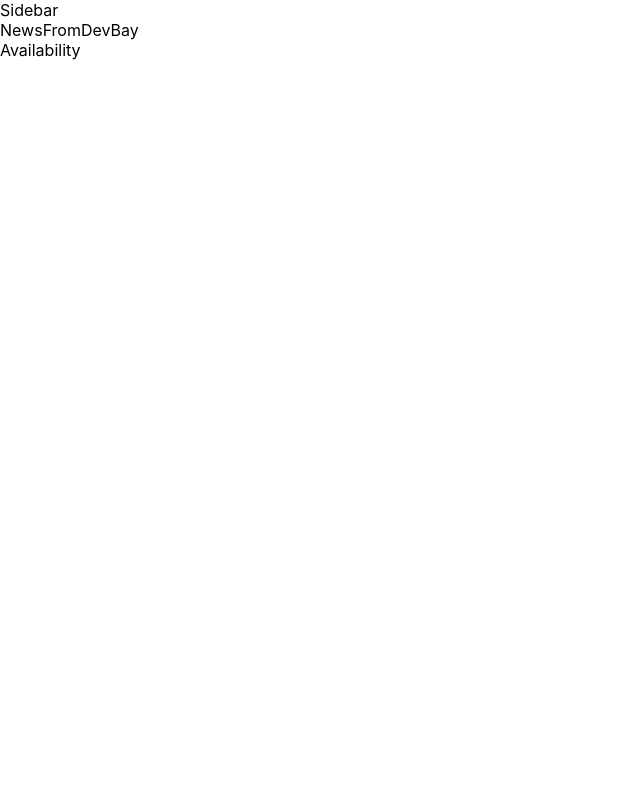
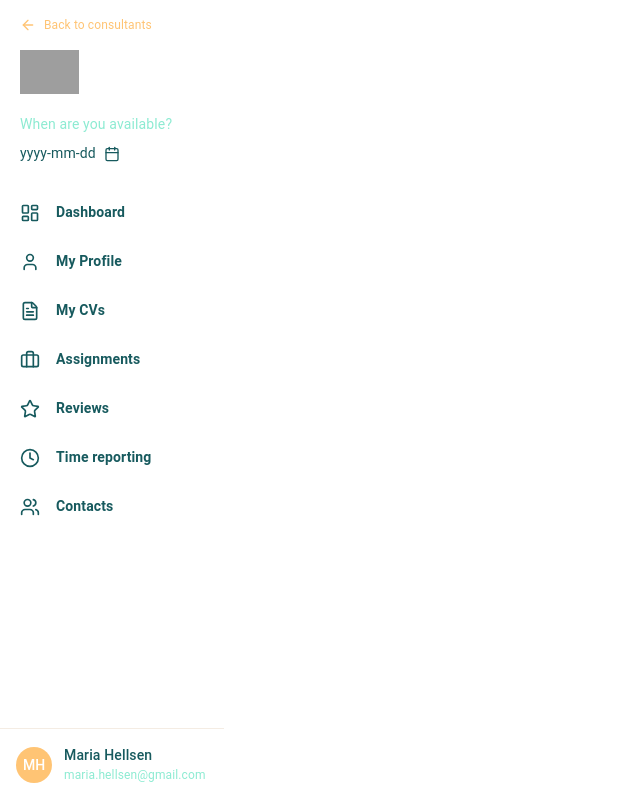
Before and after one commit to MariaHellsen/Dashboard_DB, a React (Vite) app: page /dashboard/1 in a window 1280 px wide. Shown: the whole page, without its empty margins (0-640 px from the left). Built offline with nearby package versions, Linux system fonts and the light colour scheme; grey boxes are pictures that could not be loaded.

Commit message:
Add Sidebar component

```diff
--- a/package.json
+++ b/package.json
@@ -15,6 +15,7 @@
     "@fontsource/manrope": "^5.2.8",
     "@mui/icons-material": "^7.3.6",
     "@mui/material": "^7.3.6",
+    "lucide-react": "^0.562.0",
     "react": "^19.2.0",
     "react-dom": "^19.2.0",
     "react-router-dom": "^7.10.1"
--- a/src/componenets/Sidebar.tsx
+++ /dev/null
@@ -1,7 +0,0 @@
-export const Sidebar = () => {
-  return (
-    <>
-      <div>Sidebar</div>
-    </>
-  );
-};
--- /dev/null
+++ b/src/componenets/Sidebar/Sidebar.styles.ts
@@ -0,0 +1,177 @@
+import { sidebarColors } from '../../theme';
+
+export const sidebarStyles = {
+  // Main container
+  container: {
+    display: 'flex',
+    flexDirection: 'column',
+    height: '100%',
+  },
+
+  // Back button
+  backButton: {
+    display: 'flex',
+    alignItems: 'center',
+    gap: 1,
+    px: 2.5,
+    pt: 2,
+    cursor: 'pointer',
+    color: sidebarColors.muted,
+    transition: 'color 0.2s ease',
+    '&:hover': {
+      color: sidebarColors.accent,
+    },
+  },
+
+  backText: {
+    fontSize: '0.75rem',
+    fontWeight: 400,
+  },
+
+  // Logo section
+  logoBox: {
+    px: 2.5,
+    pt: 2,
+    pb: 2,
+  },
+
+  // Availability section
+  availabilityBox: {
+    px: 2.5,
+    pb: 3,
+  },
+
+  availabilityQuestion: {
+    color: sidebarColors.muted,
+    fontSize: '0.875rem',
+    mb: 1,
+  },
+
+  dateContainer: {
+    display: 'flex',
+    alignItems: 'center',
+    gap: 1,
+  },
+
+  dateText: {
+    color: sidebarColors.foreground,
+    fontSize: '0.875rem',
+  },
+
+  // Navigation section
+  navBox: {
+    flex: 1,
+    overflow: 'auto',
+  },
+
+  menuButton: {
+    px: 2.5,
+    py: 1.25,
+    color: sidebarColors.foreground,
+    transition: 'color 0.2s ease',
+    '&:hover': {
+      bgcolor: 'transparent',
+      color: sidebarColors.accent,
+    },
+  },
+
+  menuIcon: {
+    minWidth: 36,
+    transition: 'color 0.2s ease',
+  },
+
+  menuText: {
+    fontSize: '0.875rem',
+    fontWeight: 700,
+  },
+
+  // Profile section
+  profileBox: {
+    p: 2,
+    borderTop: `1px solid ${sidebarColors.border}`,
+    display: 'flex',
+    alignItems: 'center',
+    gap: 1.5,
+  },
+
+  avatar: {
+    width: 36,
+    height: 36,
+    bgcolor: sidebarColors.accent,
+    color: sidebarColors.background,
+    fontSize: '0.875rem',
+    fontWeight: 500,
+  },
+
+  profileInfo: {
+    flex: 1,
+    minWidth: 0,
+  },
+
+  userName: {
+    color: sidebarColors.foreground,
+    fontWeight: 500,
+    fontSize: '0.875rem',
+    overflow: 'hidden',
+    textOverflow: 'ellipsis',
+    whiteSpace: 'nowrap',
+  },
+
+  userEmail: {
+    color: sidebarColors.muted,
+    fontSize: '0.75rem',
+    display: 'block',
+    overflow: 'hidden',
+    textOverflow: 'ellipsis',
+    whiteSpace: 'nowrap',
+  },
+
+  // Mobile drawer
+  drawer: (width: number | string) => ({
+    '& .MuiDrawer-paper': {
+      width: width,
+      bgcolor: sidebarColors.background,
+    },
+  }),
+
+  closeButtonBox: {
+    display: 'flex',
+    justifyContent: 'flex-end',
+    p: 1,
+  },
+
+  closeButton: {
+    color: sidebarColors.foreground,
+    '&:hover': {
+      color: sidebarColors.accent,
+    },
+  },
+
+  // Desktop sidebar
+  desktopSidebar: (width: number | string) => ({
+    position: 'fixed',
+    left: 0,
+    top: 0,
+    height: '100vh',
+    width: width,
+    bgcolor: sidebarColors.background,
+    display: 'flex',
+    flexDirection: 'column',
+    zIndex: 1200,
+  }),
+
+  // Hamburger menu button (TOP RIGHT corner now)
+  hamburgerButton: {
+    position: 'fixed',
+    top: 12,
+    right: 12, // Changed from 'left' to 'right'
+    zIndex: 1100,
+    bgcolor: 'background.paper',
+    boxShadow: '0 4px 6px -1px rgba(0, 0, 0, 0.1), 0 2px 4px -2px rgba(0, 0, 0, 0.1)',
+    borderRadius: '8px',
+    '&:hover': {
+      bgcolor: 'background.paper',
+      boxShadow: '0 10px 15px -3px rgba(0, 0, 0, 0.1), 0 4px 6px -4px rgba(0, 0, 0, 0.1)',
+    },
+  },
+};
--- /dev/null
+++ b/src/componenets/Sidebar/Sidebar.tsx
@@ -0,0 +1,174 @@
+import {
+  Box,
+  Typography,
+  List,
+  ListItem,
+  ListItemButton,
+  ListItemIcon,
+  ListItemText,
+  Avatar,
+  Drawer,
+  IconButton,
+  useMediaQuery,
+  useTheme
+} from '@mui/material';
+import {
+  LayoutDashboard,
+  User,
+  FileText,
+  Briefcase,
+  Star,
+  Clock,
+  Users,
+  Calendar,
+  ArrowLeft,
+  Menu,
+  X
+} from 'lucide-react';
+import { sidebarColors } from '../../theme';
+import logo from '../../assets/developersbay-logo.png';
+import { sidebarStyles } from './Sidebar.styles';
+
+// Menu items data
+const menuItems = [
+  { title: 'Dashboard', icon: LayoutDashboard },
+  { title: 'My Profile', icon: User },
+  { title: 'My CVs', icon: FileText },
+  { title: 'Assignments', icon: Briefcase },
+  { title: 'Reviews', icon: Star },
+  { title: 'Time reporting', icon: Clock },
+  { title: 'Contacts', icon: Users },
+];
+
+const DRAWER_WIDTH = 224;
+
+// Sidebar types
+interface SidebarContentProps {
+  onBackClick?: () => unknown;
+}
+
+interface SidebarProps {
+  mobileOpen?: boolean;
+  onMobileClose?: () => unknown;
+  onBackClick?: () => unknown;
+}
+
+interface MobileMenuButtonProps {
+  onClick: () => unknown;
+}
+
+// Main sidebar content
+const SidebarContent = ({ onBackClick }: SidebarContentProps) => {
+  return (
+    <Box sx={sidebarStyles.container}>
+      {/* Back Button */}
+      <Box onClick={onBackClick} sx={sidebarStyles.backButton}>
+        <ArrowLeft size={16} />
+        <Typography sx={sidebarStyles.backText}>
+          Back to consultants
+        </Typography>
+      </Box>
+
+      {/* Logo */}
+      <Box sx={sidebarStyles.logoBox}>
+        <img src={logo} alt="DevelopersBay" style={{ height: 44, width: 'auto' }} />
+      </Box>
+
+      {/* Availability Section */}
+      <Box sx={sidebarStyles.availabilityBox}>
+        <Typography sx={sidebarStyles.availabilityQuestion}>
+          When are you available?
+        </Typography>
+        <Box sx={sidebarStyles.dateContainer}>
+          <Typography sx={sidebarStyles.dateText}>
+            yyyy-mm-dd
+          </Typography>
+          <Calendar size={16} color={sidebarColors.foreground} />
+        </Box>
+      </Box>
+
+      {/* Navigation Menu */}
+      <Box component="nav" sx={sidebarStyles.navBox}>
+        <List disablePadding>
+          {menuItems.map((item) => {
+            const IconComponent = item.icon;
+
+            return (
+              <ListItem key={item.title} disablePadding>
+                <ListItemButton sx={sidebarStyles.menuButton}>
+                  <ListItemIcon sx={sidebarStyles.menuIcon}>
+                    <IconComponent size={20} color={sidebarColors.foreground} />
+                  </ListItemIcon>
+                  <ListItemText
+                    primary={item.title}
+                    primaryTypographyProps={sidebarStyles.menuText}
+                  />
+                </ListItemButton>
+              </ListItem>
+            );
+          })}
+        </List>
+      </Box>
+
+      {/* User Profile */}
+      <Box sx={sidebarStyles.profileBox}>
+        <Avatar sx={sidebarStyles.avatar}>MH</Avatar>
+        <Box sx={sidebarStyles.profileInfo}>
+          <Typography sx={sidebarStyles.userName}>
+            Maria Hellsen
+          </Typography>
+          <Typography sx={sidebarStyles.userEmail}>
+            maria.hellsen@gmail.com
+          </Typography>
+        </Box>
+      </Box>
+    </Box>
+  );
+};
+
+// Main Sidebar Component
+export const Sidebar = ({ mobileOpen = false, onMobileClose, onBackClick }: SidebarProps) => {
+  const theme = useTheme();
+  const isMobile = useMediaQuery(theme.breakpoints.down('md'));
+
+  // Mobile version - sliding drawer
+  if (isMobile) {
+    return (
+      <Drawer
+        variant="temporary"
+        open={mobileOpen}
+        onClose={onMobileClose}
+        ModalProps={{ keepMounted: true }}
+        sx={sidebarStyles.drawer(DRAWER_WIDTH)}
+      >
+        <Box sx={sidebarStyles.closeButtonBox}>
+          <IconButton onClick={onMobileClose} sx={sidebarStyles.closeButton}>
+            <X size={20} />
+          </IconButton>
+        </Box>
+        <SidebarContent onBackClick={onBackClick} />
+      </Drawer>
+    );
+  }
+
+  // Desktop version - fixed sidebar
+  return (
+    <Box component="aside" sx={sidebarStyles.desktopSidebar(DRAWER_WIDTH)}>
+      <SidebarContent onBackClick={onBackClick} />
+    </Box>
+  );
+};
+
+// Mobile hamburger menu button (top right corner)
+export const MobileMenuButton = ({ onClick }: MobileMenuButtonProps) => {
+  const theme = useTheme();
+  const isMobile = useMediaQuery(theme.breakpoints.down('md'));
+
+  if (!isMobile) return null;
+
+  return (
+    <IconButton onClick={onClick} sx={sidebarStyles.hamburgerButton}>
+      <Menu size={24} />
+    </IconButton>
+  );
+};
--- a/src/pages/Consultants/ConsultantCard.tsx
+++ b/src/pages/Consultants/ConsultantCard.tsx
@@ -27,7 +27,7 @@ export const ConsultantCard = ({ consultant, onClick }: ConsultantCardProps) =>
   };
 
   // Clickable only for one consultant so far
-  const isClickable = consultant.id === 'c5';
+  const isClickable = consultant.id === 'c4';
 
   return (
     <div
--- a/src/pages/Dashboard/DashboardLayout.tsx
+++ b/src/pages/Dashboard/DashboardLayout.tsx
@@ -1,5 +1,5 @@
 import { Outlet } from "react-router-dom";
-import { Sidebar } from "../../componenets/Sidebar";
+import { Sidebar } from "../../componenets/Sidebar/Sidebar";
 import { NewsFromDevBay } from "../../componenets/NewsFromDevBay";
 import { Availability } from "../../componenets/Availability";
 
--- /dev/null
+++ b/src/theme/index.ts
@@ -0,0 +1,7 @@
+export const sidebarColors = {
+  background: '#ffffff',      // Keep white for sidebar background (or use #f4ece3 for warm look)
+  foreground: '#175a5e',      // Friendly Green - main text
+  muted: '#8debd2',           // Clear Turquoise - subtle text
+  accent: '#ffc474',          // Boosting Spark - hover/active items
+  border: '#f4ece3',          // Warm Light - borders
+};
```
Also changed, not shown: 1 other file (tests, documents, lock files or other folders).
